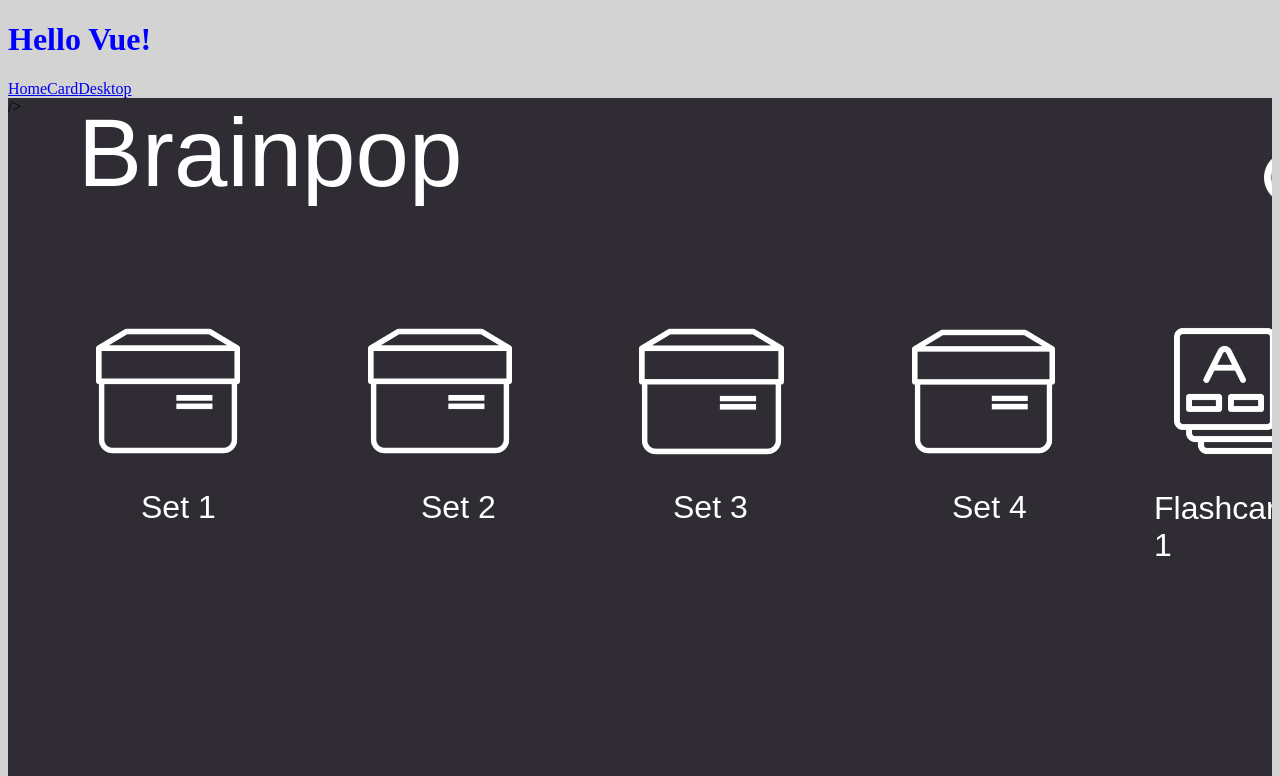
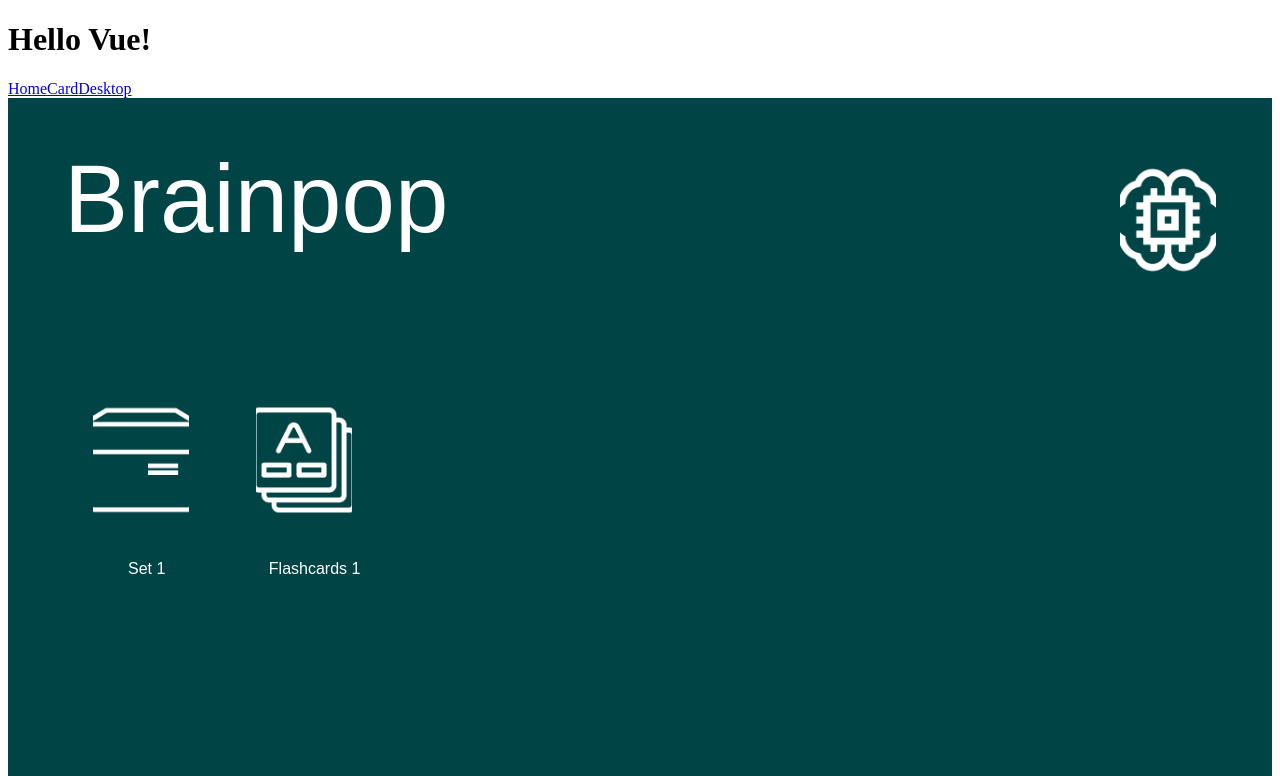
Before and after one commit to rafiistcool/WebEng_Project, a Vue app in the folder brainPop/Frontend/: page /desktop in a window 1280 px wide. Shown: the top 776 px of the page. Built offline with nearby package versions, Linux system fonts and the light colour scheme.

Commit message:
Implementation of the color palette. Add Button

```diff
--- a/brainPop/Frontend/src/assets/styles/style.css
+++ /dev/null
@@ -1,10 +0,0 @@
-h1{
-    color: blue;
-}
-
-body{
-    background-color: lightgray;
-}
-.card{
-    background-color: #000f2b;
-}
--- /dev/null
+++ b/brainPop/Frontend/src/assets/styles/style_Desktop3.css
@@ -0,0 +1,88 @@
+.desktop-3,
+.desktop-3 * {
+    box-sizing: border-box;
+}
+.desktop-3 {
+    display: flex;
+    flex-direction: column;
+    align-items: start;
+    background: #004445;
+    height: 100vh;
+
+}
+.box_set_container {
+    .box {
+
+        width: 7.5%;
+        height: 15%;
+        position: absolute;
+        left: 7.3%;
+        top: 50%;
+        object-fit: cover;
+
+    }
+    .set{
+        color: #ffffff;
+        font-family: "Bayon-Regular", sans-serif;
+        font-size: 1em;
+        font-weight: 400;
+        position: absolute;
+        left: 10%;
+        top: 70%;
+
+    }
+
+
+}
+
+.flashcards_Box_flashcards_container {
+    .flashcards {
+        color: #ffffff;
+        text-align: left;
+        font-family: "Bayon-Regular", sans-serif;
+        font-size: 1em;
+        font-weight: 400;
+        position: absolute;
+        left: 21%;
+        top: 70%;
+    }
+    .flashcards_Box {
+        width: 7.5%;
+        height: 15%;
+        position: absolute;
+        left: 20% ;
+        top: 50%;
+        object-fit: cover;
+    }
+}
+
+
+.add {
+    width: 6%;
+    height: 12.8%;
+    position: absolute;
+    right: 5%;
+    bottom: -10%;
+    object-fit: cover;
+}
+.brainpop_Title {
+    color: #ffffff;
+    text-align: left;
+    font-family: "Bayon-Regular", sans-serif;
+    font-size: 96px;
+    font-weight: 400;
+    position: absolute;
+    left: 5%;
+    top: 18%;
+    width: 770px;
+    height: 98px;
+}
+
+.brain-process {
+    width: 7.5%;
+    height: 15%;
+    position: absolute;
+    right: 5%;
+    top: 20%;
+    object-fit: cover;
+}
--- a/brainPop/Frontend/src/components/Card.vue
+++ b/brainPop/Frontend/src/components/Card.vue
@@ -25,5 +25,5 @@
 </template>
 
 <style>
-@import "../assets/styles/style.css";
+@import "../assets/styles/style_Desktop3.css";
 </style>
--- a/brainPop/Frontend/src/components/Desktop3.vue
+++ b/brainPop/Frontend/src/components/Desktop3.vue
@@ -1,164 +1,88 @@
 <template>
   <div class="desktop-3">
-    <img class="box-1" src="../assets/icons/box.png" alt = "" />
-    <img class="box-4" src="../assets/icons/box.png" alt = ""/>
-    <img class="box-5" src="../assets/icons/box.png" alt = ""/>
-    <img class="box-6" src="../assets/icons/box.png" alt = ""/>
-    <img class="plus-2-1" src="../assets/icons/box.png" alt = ""/>
-    <div class="brainpop">Brainpop</div>
-    <div class="set-1">Set 1</div>
-    <div class="set-4">Set 4</div>
-    <div class="flashcards-1">Flashcards 1</div>
-    <div class="set-2">Set 2</div>
-    <div class="set-3">Set 3</div>
-    <img class="brain-process-1" src="../assets/icons/brain-process.png" alt = ""/>
-      <img class="karteikarten-zum-lernen-1" src="../assets/icons/karteikarten-zum-lernen.png" alt = ""/>
-    />
+    <div class="box_set_container">
+      <img class="box" src="../assets/icons/box.png" alt="" />
+      <div class="set">Set 1</div>
+    </div>
+    <div class="flashcards_Box_flashcards_container">
+      <div class="flashcards">Flashcards 1</div>
+      <img class="flashcards_Box" src="../assets/icons/karteikarten-zum-lernen.png" alt="" />
+    </div>
+  </div>
+  <div class="brainpop_Title">Brainpop</div>
+  <img class="add" src="../assets/icons/plus.png" alt="" @click="openModal" />
+  <img class="brain-process" src="../assets/icons/brain-process.png" alt="" />
+
+  <div v-if="isModalOpen" class="modal-overlay">
+    <div class="modal">
+      <h2>Select what to add</h2>
+      <button @click="addBox">Add Box</button>
+      <button @click="addFlashcardSet">Add Flashcard Set</button>
+      <button @click="closeModal">Cancel</button>
+    </div>
   </div>
 </template>
+
 <script>
 export default {
   name: "Desktop3",
-  components: {},
-  props: {},
-  data() {},
+  data() {
+    return {
+      isModalOpen: false,
+    };
+  },
+  methods: {
+    openModal() {
+      this.isModalOpen = true;
+    },
+    closeModal() {
+      this.isModalOpen = false;
+    },
+    addBox() {
+      this.closeModal();
+    },
+    addFlashcardSet() {
+
+      this.closeModal();
+    }
+  }
 };
 </script>
+
 <style scoped>
-.desktop-3,
-.desktop-3 * {
-  box-sizing: border-box;
+@import "../assets/styles/style_Desktop3.css";
+
+.modal-overlay {
+  position: fixed;
+  top: 0;
+  left: 0;
+  width: 100%;
+  height: 100%;
+  background: rgba(0, 0, 0, 0.5);
+  display: flex;
+  justify-content: center;
+  align-items: center;
 }
-.desktop-3 {
-  background: #302c34;
-  height: 1024px;
-  position: relative;
-  overflow: hidden;
+
+.modal {
+  background: #2C7873;
+  padding: 20px;
+  border-radius: 10px;
+  text-align: center;
 }
-.box-1 {
-  width: 144px;
-  height: 141px;
-  position: absolute;
-  left: 88px;
-  top: 223px;
-  object-fit: cover;
+.modal h2{
+  font-family: "Bayon-Regular", sans-serif;
+  color: white;
+
 }
-.box-4 {
-  width: 144px;
-  height: 141px;
-  position: absolute;
-  left: 360px;
-  top: 223px;
-  object-fit: cover;
-}
-.box-5 {
-  width: 145px;
-  height: 141px;
-  position: absolute;
-  left: 631px;
-  top: 223px;
-  object-fit: cover;
-}
-.box-6 {
-  width: 143px;
-  height: 141px;
-  position: absolute;
-  left: 904px;
-  top: 223px;
-  object-fit: cover;
-}
-.plus-2-1 {
-  width: 75px;
-  height: 75px;
-  position: absolute;
-  left: 1281px;
-  top: 882px;
-  object-fit: cover;
-}
-.brainpop {
-  color: #ffffff;
-  text-align: left;
-  font-family: "Bayon-Regular", sans-serif;
-  font-size: 96px;
-  font-weight: 400;
-  position: absolute;
-  left: 70px;
-  top: 0;
-  width: 770px;
-  height: 98px;
-}
-.set-1 {
-  color: #ffffff;
-  text-align: left;
-  font-family: "Bayon-Regular", sans-serif;
-  font-size: 32px;
-  font-weight: 400;
-  position: absolute;
-  left: 133px;
-  top: 391px;
-  width: 99px;
-  height: 40px;
-}
-.set-4 {
-  color: #ffffff;
-  text-align: left;
-  font-family: "Bayon-Regular", sans-serif;
-  font-size: 32px;
-  font-weight: 400;
-  position: absolute;
-  left: 944px;
-  top: 391px;
-}
-.flashcards-1 {
-  color: #ffffff;
-  text-align: left;
-  font-family: "Bayon-Regular", sans-serif;
-  font-size: 32px;
-  font-weight: 400;
-  position: absolute;
-  left: 1146px;
-  top: 392px;
-  width: 173px;
-  height: 40px;
-}
-.set-2 {
-  color: #ffffff;
-  text-align: left;
-  font-family: "Bayon-Regular", sans-serif;
-  font-size: 32px;
-  font-weight: 400;
-  position: absolute;
-  left: 413px;
-  top: 391px;
-  width: 84px;
-  height: 40px;
-}
-.set-3 {
-  color: #ffffff;
-  text-align: left;
-  font-family: "Bayon-Regular", sans-serif;
-  font-size: 32px;
-  font-weight: 400;
-  position: absolute;
-  left: 665px;
-  top: 391px;
-  width: 78px;
-  height: 40px;
-}
-.brain-process-1 {
-  width: 125px;
-  height: 125px;
-  position: absolute;
-  left: 1256px;
-  top: 17px;
-  object-fit: cover;
-}
-.karteikarten-zum-lernen-1 {
-  width: 144px;
-  height: 141px;
-  position: absolute;
-  left: 1157px;
-  top: 223px;
-  object-fit: cover;
+
+.modal button {
+  margin: 10px;
+  padding: 10px 20px;
+  cursor: pointer;
+  background: #6fB98F;
+  color: white;
+  border: none;
+  border-radius: 10px;
 }
 </style>
```
